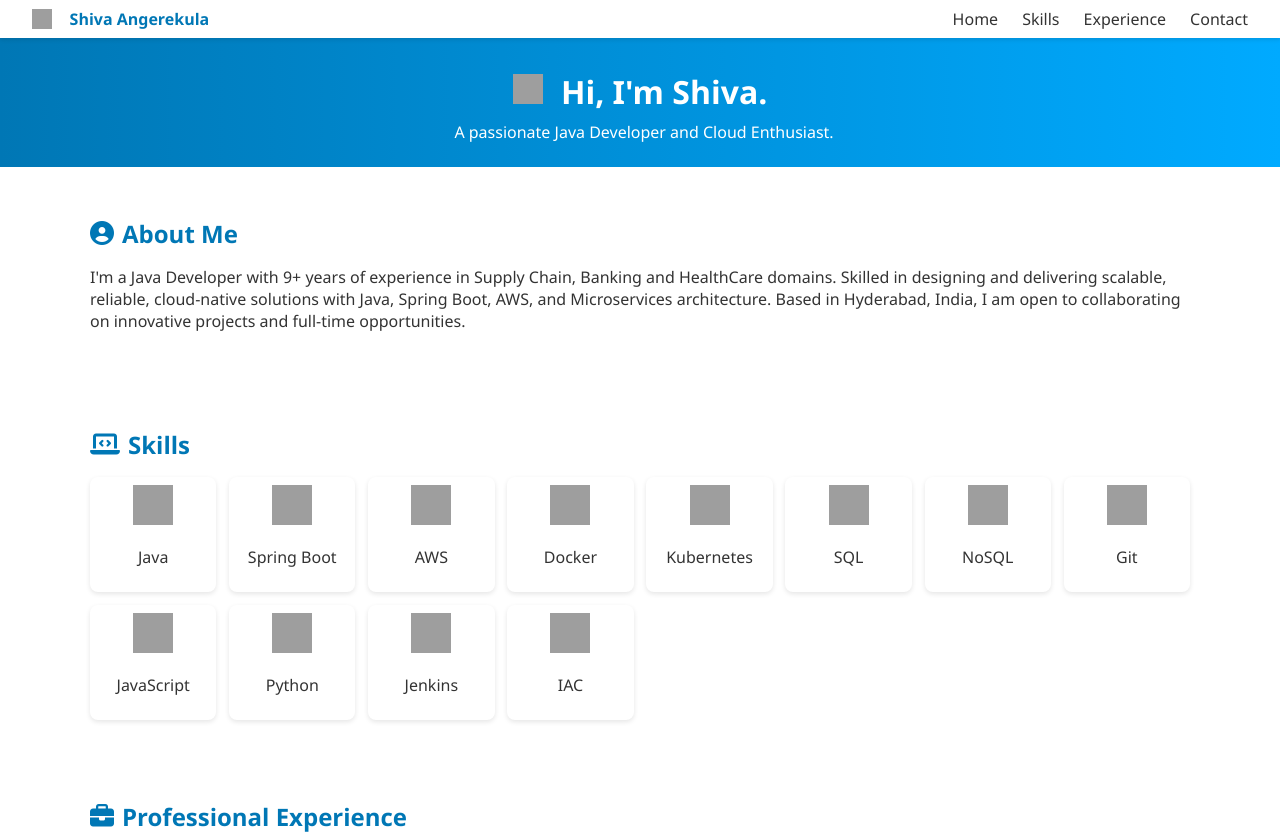
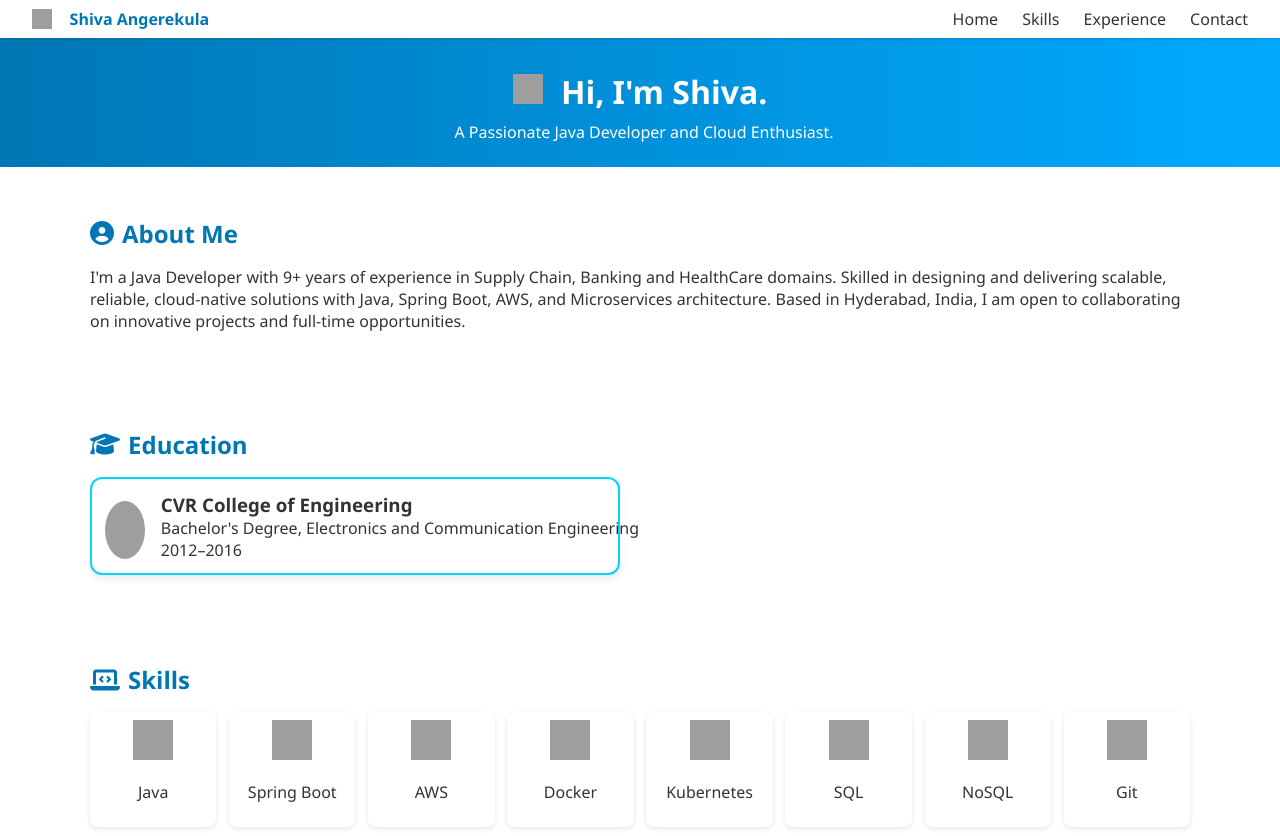
Before and after one commit to shivaarihant/shivaarihant.github.io, a plain HTML site: page index.html in a window 1280 px wide. Shown: the top 836 px of the page. Drawn offline with Linux system fonts and the light colour scheme; grey boxes are pictures that could not be loaded.

Commit message:
Added education section and details

```diff
--- a/index.html
+++ b/index.html
@@ -213,7 +213,7 @@ body.dark .experience-card {
     <h1 style="padding: 0 0.5rem;"><img src="https://icons.iconarchive.com/icons/google/noto-emoji-people-bodyparts/128/12050-waving-hand-icon.png" alt="hello icon" style="width: 30px; height: 30px; margin-right: 10px;"> Hi, I'm Shiva.</h1>
     <p class="typing-animation" style="padding-left: 0.5rem;"></p>
     <script>
-        const text = "A passionate Java Developer and Cloud Enthusiast."
+        const text = "A Passionate Java Developer and Cloud Enthusiast."
         const letters = text.split("");
         let index = 0;
         const interval = setInterval(() => {
@@ -228,6 +228,30 @@ body.dark .experience-card {
     <h2><i class="fas fa-user-circle"></i> About Me</h2>
     <p>I'm a Java Developer with 9+ years of experience in Supply Chain, Banking and HealthCare domains. Skilled in designing and delivering scalable, reliable, cloud-native solutions with Java, Spring Boot, AWS, and Microservices architecture. Based in Hyderabad, India, I am open to collaborating on innovative projects and full-time opportunities.</p>
 </section>
+<section id="education">
+    <h2><i class="fas fa-graduation-cap"></i> Education</h2>
+    <div class="experience-container">
+        <div class="experience-card latest" style="width: 500px;">
+            <div class="logo-chip">
+                <a href="https://www.cvr.ac.in/" target="_blank" style="text-decoration:none; color:inherit;">
+                    <img src="https://logo.clearbit.com/cvr.ac.in" alt="CVR Logo" width="58" height="58">
+                </a>
+            </div>
+            <div>
+                <h3 style="margin: 0; overflow: hidden; text-overflow: ellipsis; white-space: nowrap;">CVR College of Engineering</h3>
+                <p style="margin: 0; overflow: hidden; text-overflow: ellipsis; white-space: nowrap;">Bachelor's Degree, Electronics and Communication Engineering</p>
+                <p style="margin: 0; overflow: hidden; text-overflow: ellipsis; white-space: nowrap;">2012–2016</p>
+            </div>
+        </div>
+    </div>
+</section>
+
+
+<style>
+#education .experience-card {
+    width: 300px; /* Optional: slightly wider for education details */
+}
+</style>
 
 <section id="skills">
     <h2><i class="fas fa-laptop-code"></i> Skills</h2>
```
